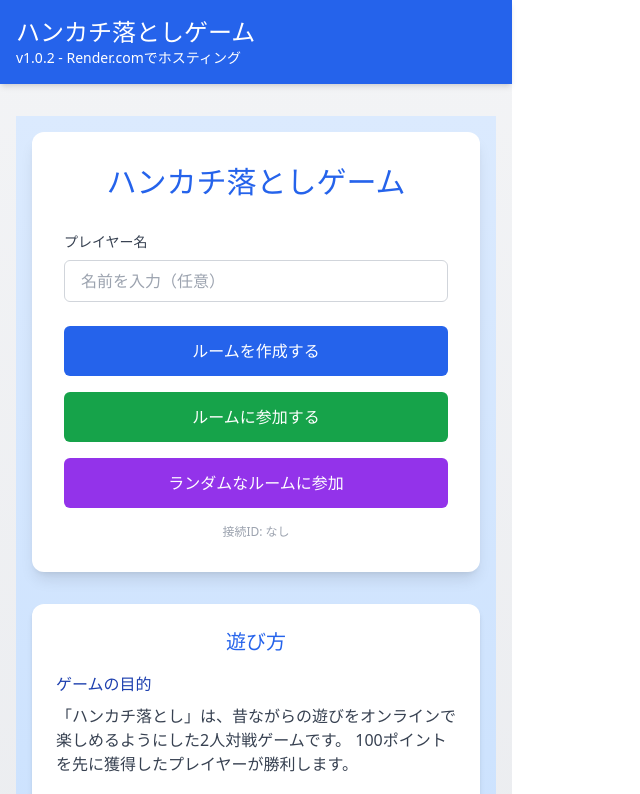
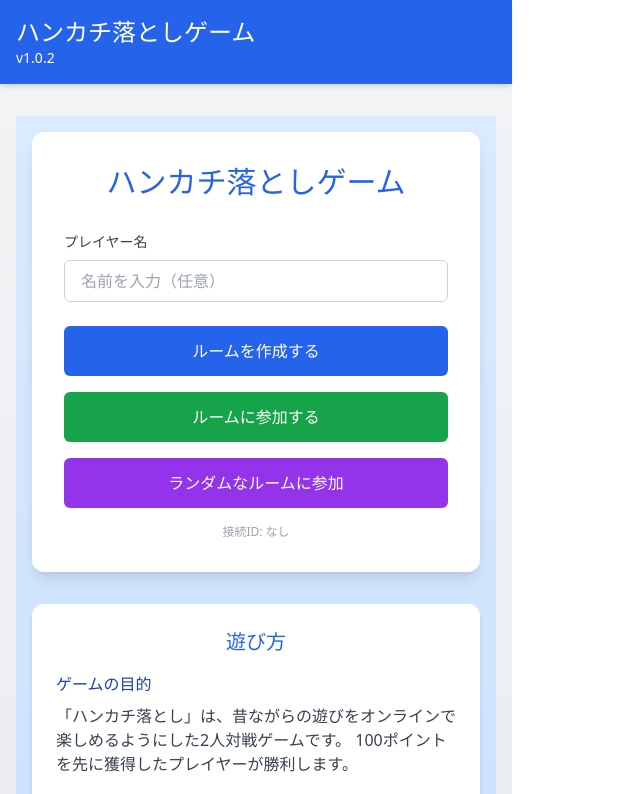
Before and after one commit to HirokiTsurunaga/hankerchief-game, a React (Vite) app in the folder hankerchief-game/client/: page / in a window 1280 px wide. Shown: the top 794 px of the page, without its empty margins (0-640 px from the left). Built offline with nearby package versions, Linux system fonts and the light colour scheme; no server answers.

Commit message:
UI改善・ドキュメント更新: ヘッダーから余分な表示を削除、READMEでバックエンドをRenderに変更

```diff
--- a/hankerchief-game/client/src/App.jsx
+++ b/hankerchief-game/client/src/App.jsx
@@ -31,7 +31,7 @@ function App() {
       <header className="bg-blue-600 text-white py-4 shadow-md">
         <div className="container mx-auto px-4">
           <h1 className="text-2xl font-bold">ハンカチ落としゲーム</h1>
-          <p className="text-sm">v1.0.2 - Render.comでホスティング</p>
+          <p className="text-sm">v1.0.2</p>
         </div>
       </header>
 
```
Also changed, not shown: 1 other file (tests, documents, lock files or other folders).
